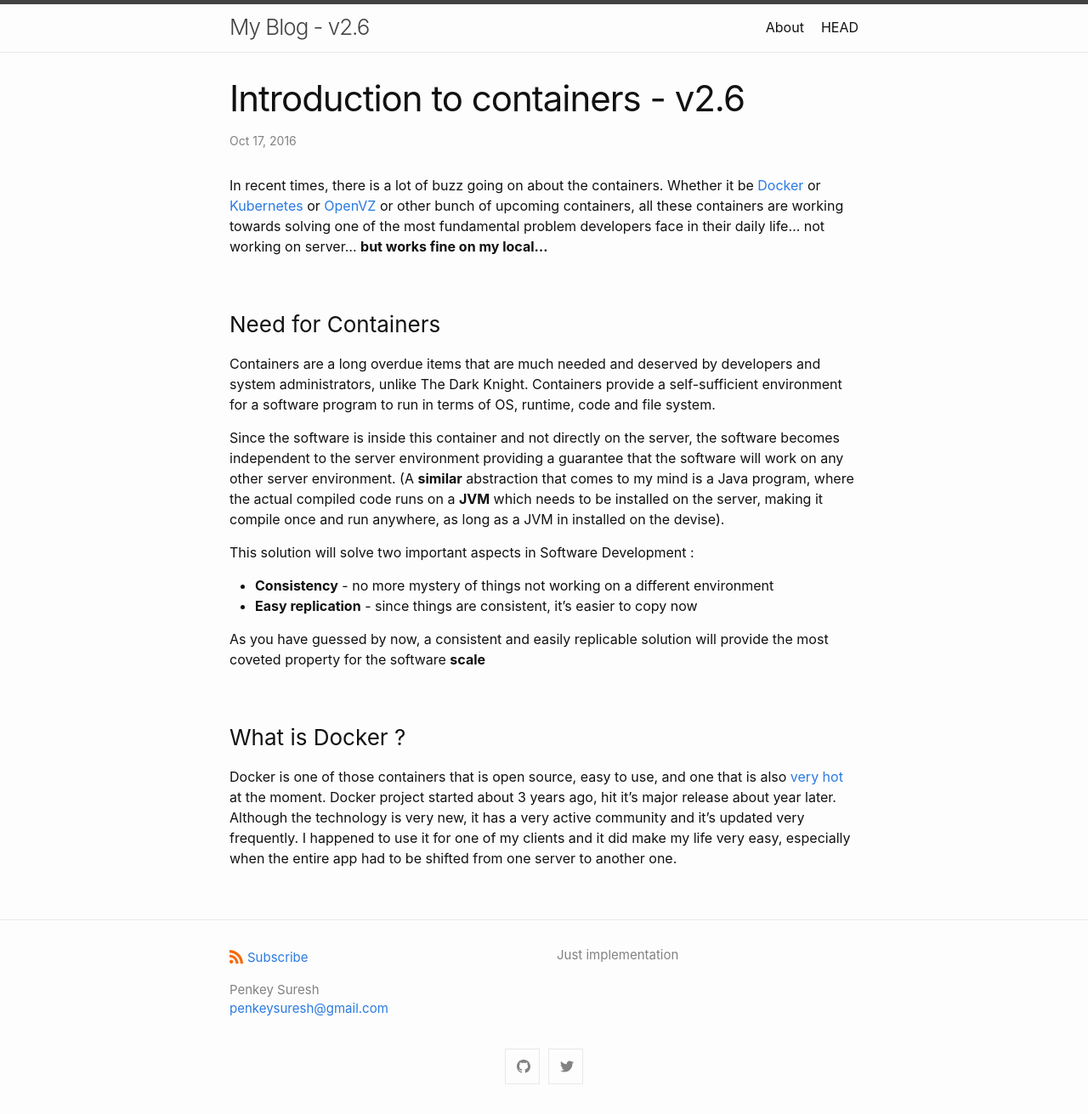
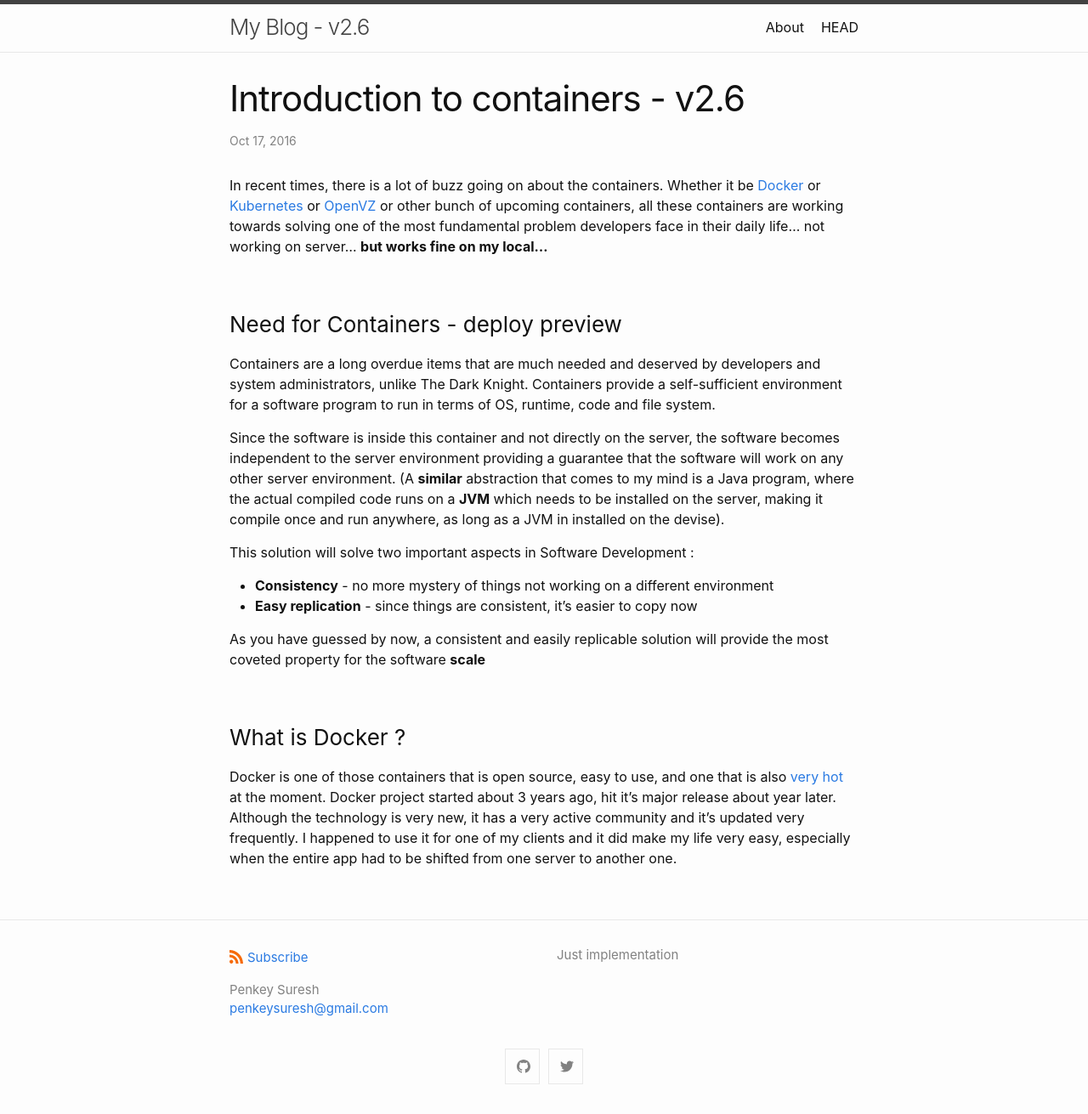
Before and after one commit to penkeysuresh/minima-blog, a Jekyll site: the page built from _posts/2016-10-17-introduction-to-containers.md, in a window 1280 px wide. Shown: the whole page at 85% size. Built offline with Jekyll 4.4.1, drawn with Linux system fonts in a browser that asks for light colours.

Commit message:
Update 2016-10-17-introduction-to-containers.md

```diff
--- a/_posts/2016-10-17-introduction-to-containers.md
+++ b/_posts/2016-10-17-introduction-to-containers.md
@@ -8,7 +8,7 @@ tags: docker
 
 In recent times, there is a lot of buzz going on about the containers. Whether it be [Docker](https://www.docker.com/) or [Kubernetes](http://kubernetes.io/) or [OpenVZ](https://openvz.org/Main_Page) or other bunch of upcoming containers, all these containers are working towards solving one of the most fundamental problem developers face in their daily life... not working on server... **but works fine on my local...**
 
-### Need for Containers
+### Need for Containers - deploy preview
 Containers are a long overdue items that are much needed and deserved by developers and system administrators, unlike The Dark Knight. Containers provide a self-sufficient environment for a software program to run in terms of OS, runtime, code and file system.
 
 Since the software is inside this container and not directly on the server, the software becomes independent to the server environment providing a guarantee that the software will work on any other server environment. (A <b>similar</b> abstraction that comes to my mind is a Java program, where the actual compiled code runs on a <b>JVM</b> which needs to be installed on the server, making it compile once and run anywhere, as long as a JVM in installed on the devise).
```
